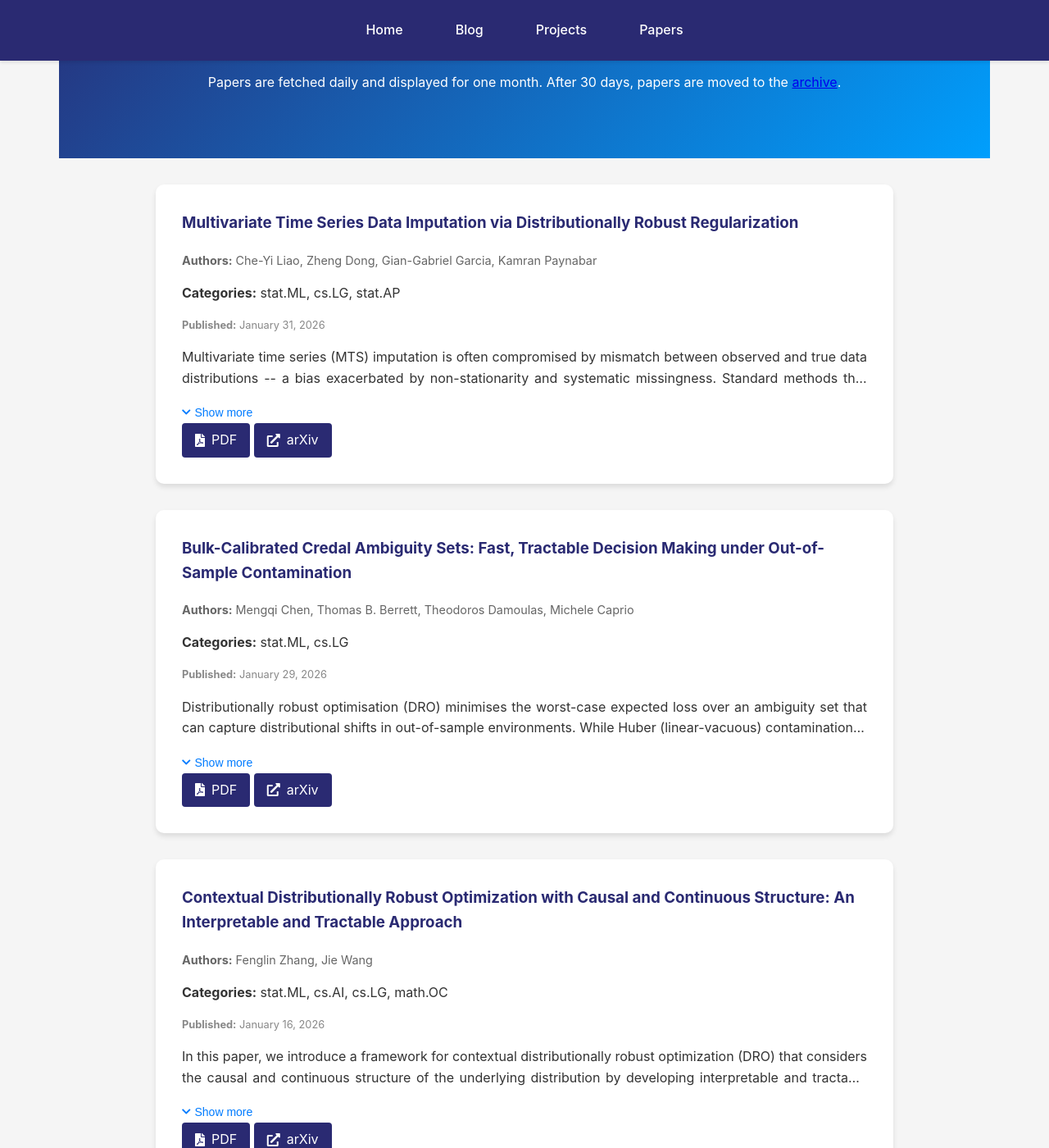
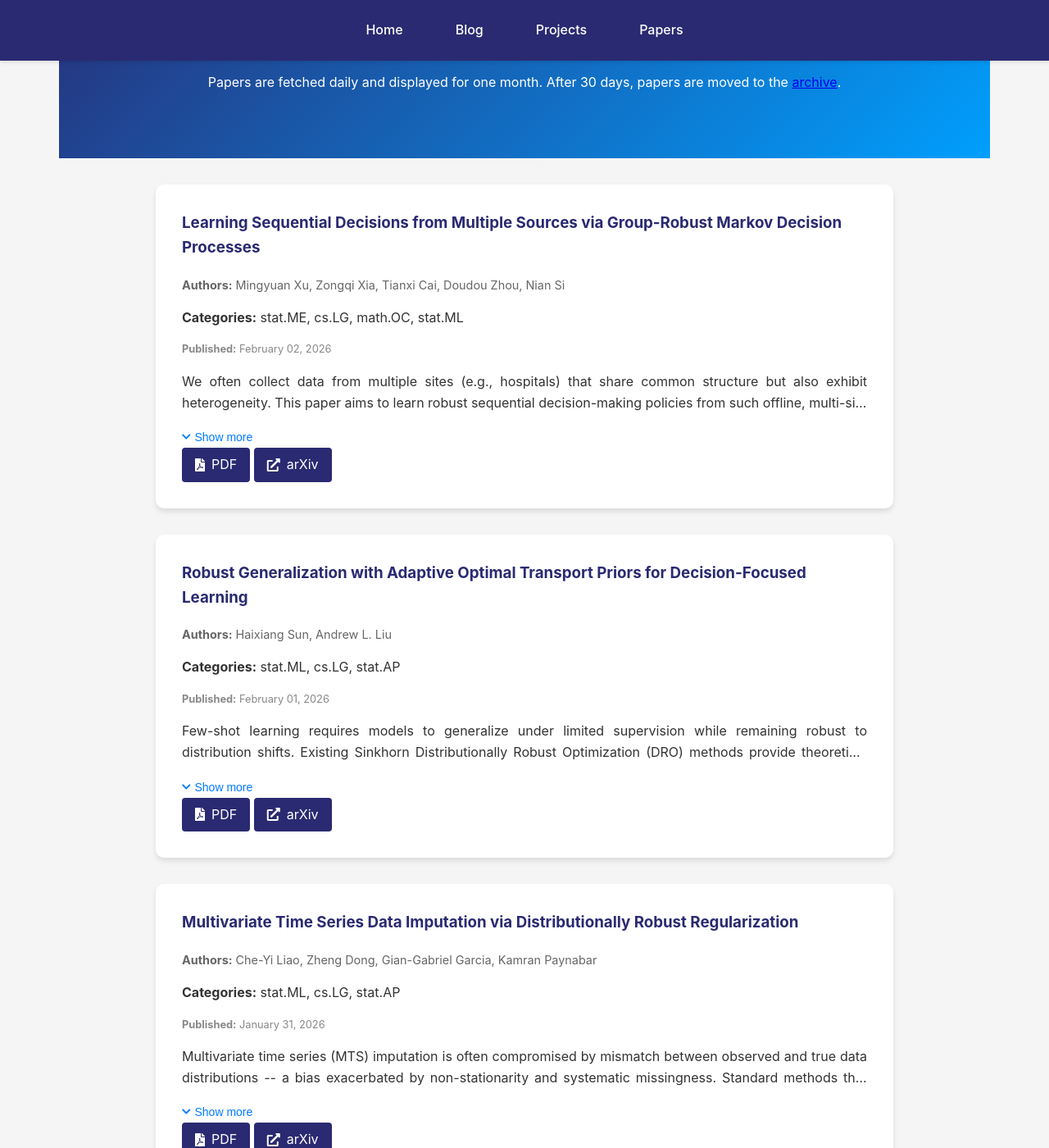
Before and after one commit to kyZhan2002/mypage, a Jekyll site: the page built from papers/index.html, in a window 1280 px wide and 1400 px high, scrolled down 304 px. Shown: the whole window at 82% size. Built offline with Jekyll 4.4.1, drawn with Linux system fonts in a browser that asks for light colours.

Commit message:
Update arXiv papers

```diff
--- a/_data/arxiv_cache.json
+++ b/_data/arxiv_cache.json
@@ -1,6 +1,48 @@
 {
-  "last_fetch_timestamp": 1770084228,
+  "last_fetch_timestamp": 1770170317,
   "papers": [
+    {
+      "arxiv_id": "2602.01825",
+      "title": "Learning Sequential Decisions from Multiple Sources via Group-Robust Markov Decision Processes",
+      "authors": [
+        "Mingyuan Xu",
+        "Zongqi Xia",
+        "Tianxi Cai",
+        "Doudou Zhou",
+        "Nian Si"
+      ],
+      "abstract": "We often collect data from multiple sites (e.g., hospitals) that share common structure but also exhibit heterogeneity. This paper aims to learn robust sequential decision-making policies from such offline, multi-site datasets. To model cross-site uncertainty, we study distributionally robust MDPs with a group-linear structure: all sites share a common feature map, and both the transition kernels and expected reward functions are linear in these shared features. We introduce feature-wise (d-rectangular) uncertainty sets, which preserve tractable robust Bellman recursions while maintaining key cross-site structure. Building on this, we then develop an offline algorithm based on pessimistic value iteration that includes: (i) per-site ridge regression for Bellman targets, (ii) feature-wise worst-case (row-wise minimization) aggregation, and (iii) a data-dependent pessimism penalty computed from the diagonals of the inverse design matrices. We further propose a cluster-level extension that pools similar sites to improve sample efficiency, guided by prior knowledge of site similarity. Under a robust partial coverage assumption, we prove a suboptimality bound for the resulting policy. Overall, our framework addresses multi-site learning with heterogeneous data sources and provides a principled approach to robust planning without relying on strong state-action rectangularity assumptions.",
+      "published": "February 02, 2026",
+      "published_raw": "2026-02-02T08:58:55Z",
+      "categories": [
+        "stat.ME",
+        "cs.LG",
+        "math.OC",
+        "stat.ML"
+      ],
+      "pdf_link": "https://arxiv.org/pdf/2602.01825v1",
+      "arxiv_url": "https://arxiv.org/abs/2602.01825v1",
+      "added_timestamp": 1770170317
+    },
+    {
+      "arxiv_id": "2602.01427",
+      "title": "Robust Generalization with Adaptive Optimal Transport Priors for Decision-Focused Learning",
+      "authors": [
+        "Haixiang Sun",
+        "Andrew L. Liu"
+      ],
+      "abstract": "Few-shot learning requires models to generalize under limited supervision while remaining robust to distribution shifts. Existing Sinkhorn Distributionally Robust Optimization (DRO) methods provide theoretical guarantees but rely on a fixed reference distribution, which limits their adaptability. We propose a Prototype-Guided Distributionally Robust Optimization (PG-DRO) framework that learns class-adaptive priors from abundant base data via hierarchical optimal transport and embeds them into the Sinkhorn DRO formulation. This design enables few-shot information to be organically integrated into producing class-specific robust decisions that are both theoretically grounded and efficient, and further aligns the uncertainty set with transferable structural knowledge. Experiments show that PG-DRO achieves stronger robust generalization in few-shot scenarios, outperforming both standard learners and DRO baselines.",
+      "published": "February 01, 2026",
+      "published_raw": "2026-02-01T20:22:41Z",
+      "categories": [
+        "stat.ML",
+        "cs.LG",
+        "stat.AP"
+      ],
+      "pdf_link": "https://arxiv.org/pdf/2602.01427v1",
+      "arxiv_url": "https://arxiv.org/abs/2602.01427v1",
+      "added_timestamp": 1770170317
+    },
     {
       "arxiv_id": "2602.00844",
       "title": "Multivariate Time Series Data Imputation via Distributionally Robust Regularization",
```
